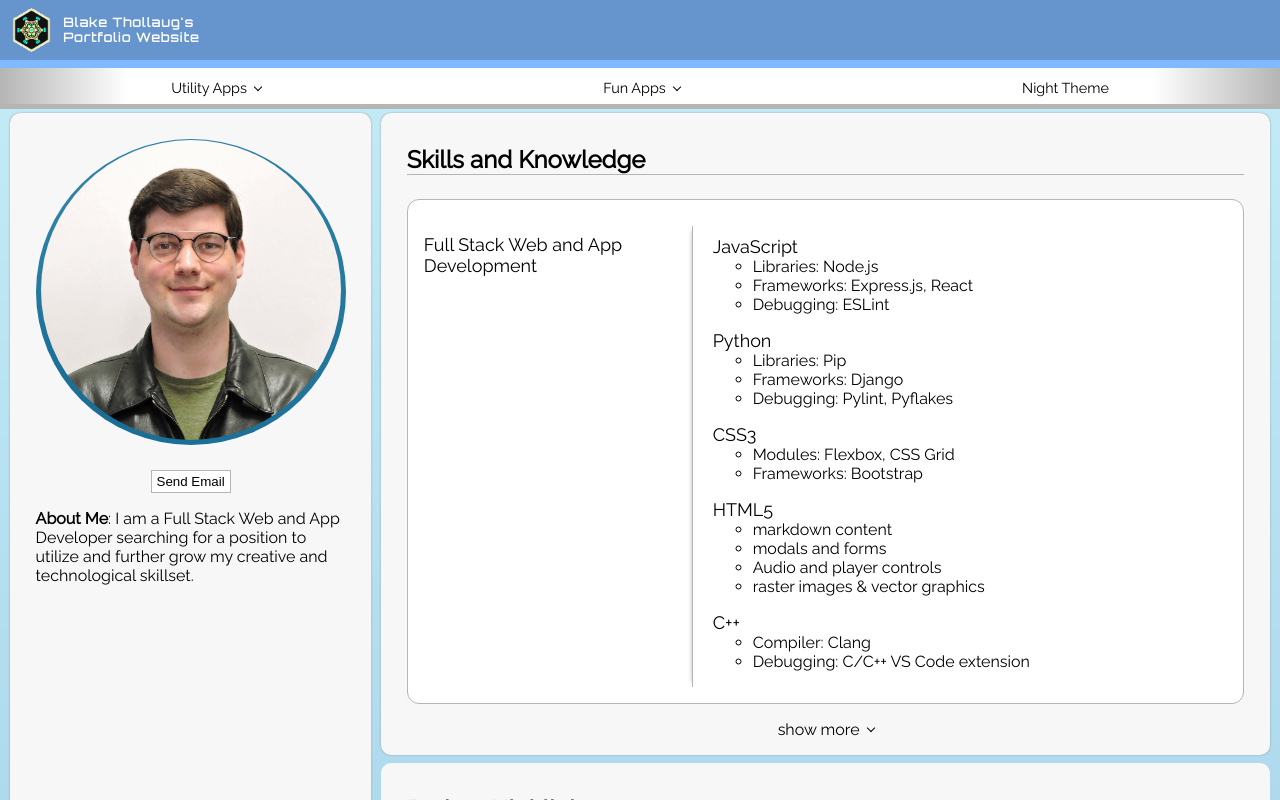
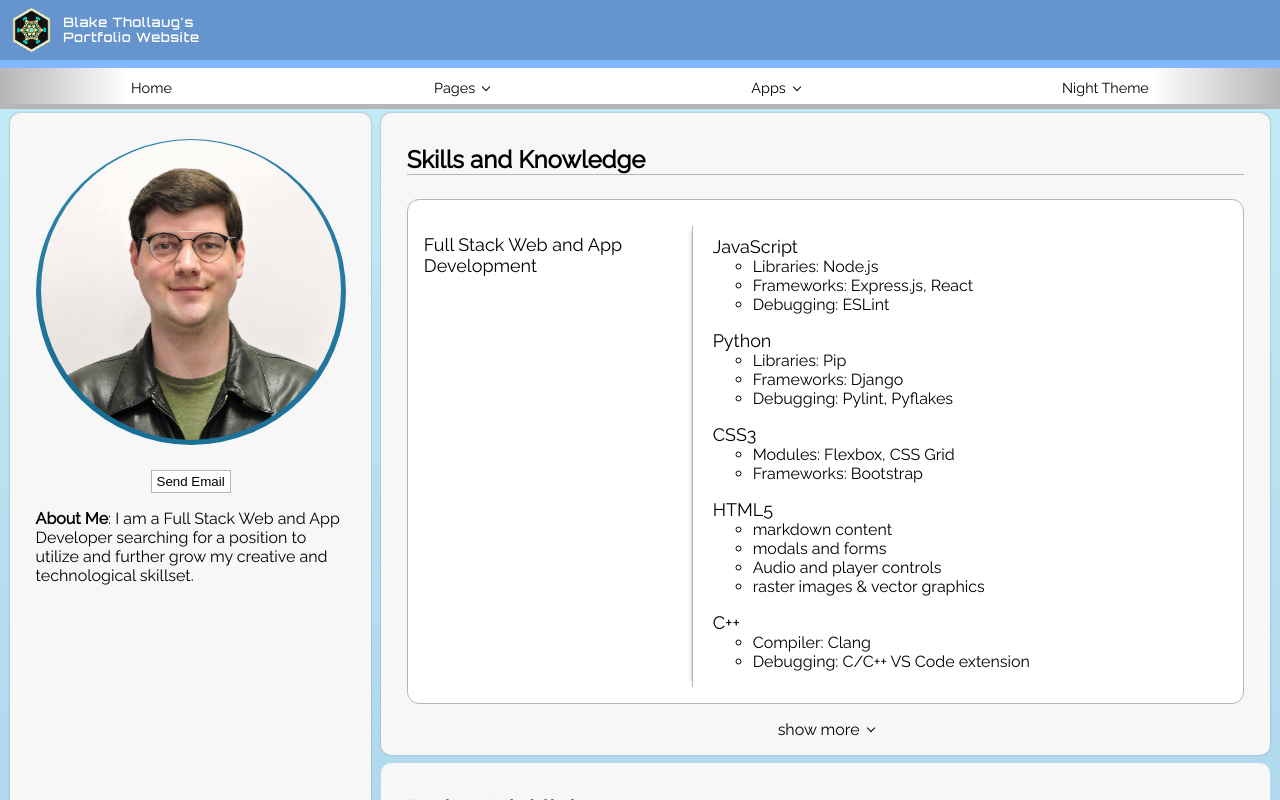
Before and after one commit to bthol/Portfolio-Frontend, a React (Create React App) app: page / in a window 1280 px wide. Shown: the top 800 px of the page. Built offline with nearby package versions, Linux system fonts and the light colour scheme; the HTML template or start-up script is replaced by a standard one.

Commit message:
nav setup for page test

```diff
--- a/src/App.js
+++ b/src/App.js
@@ -28,8 +28,8 @@ function App() {
 
 
   const pageInfo = [
-    {name: "HomePage"},
-    {name: "TemplatePage"},
+    "HomePage",
+    "TemplatePage",
   ];
 
   const [page, setPage] = useState(1);
--- /dev/null
+++ b/src/JSmodules/NavData.js
@@ -0,0 +1,23 @@
+const NavData = [
+    {
+        name: "Pages",
+        links: <div className="nav-menu-style">
+            <a href="">Template Page</a>
+        </div>,
+    },
+    {
+        name: "Apps",
+        links: <div className="nav-menu-style">
+            <a href="https://bthol.github.io/Space-Battle/" target="_blank" className="link-desat">Space Battle</a>
+            <a href="https://bthol.github.io/Magic-8-Ball/" target="_blank" className="link-desat">Magic 8 Ball</a>
+            <a href="https://bthol.github.io/Retro-Toe/" target="_blank" className="link-desat">Retro Toe</a>
+            <a href="https://bthol.github.io/holiday-tree/" target="_blank" className="link-desat">Holiday Tree</a>
+            <a onClick={(e) => {
+                e.preventDefault();
+                alert("Feature still in development");
+            }} href="" target="_blank" className="link-desat">Calculo</a>
+        </div>,
+    },
+];
+
+export { NavData }
--- a/src/Pages/TemplatePage.jsx
+++ b/src/Pages/TemplatePage.jsx
@@ -1,6 +1,6 @@
 import React, { useState, useEffect } from 'react';
-import { Header } from '../Template/Header';
-import { Footer } from '../Template/Footer';
+import { Header } from '../Templates/Header';
+import { Footer } from '../Templates/Footer';
 import { Timeout } from '../Modals/Timeout';
 
 const TemplatePage = (props) => {
--- a/src/Template/Header.jsx
+++ b/src/Templates/Header.jsx
@@ -2,6 +2,7 @@ import React from 'react';
 import { useState } from 'react';
 import { AugiumIcon } from '../Images/AugiumIcon';
 import { NavButton } from '../NavButton/NavButton';
+import { NavData as navData } from '../JSmodules/NavData';
 
 const Header = (props) => {
     // TRACKLENGTH BAR LOGIC
@@ -75,50 +76,12 @@ const Header = (props) => {
         }
     }
 
-    // 3
-    const [drop3, setDrop3] = useState("menu-close");
-    const [navState3, setNavState3] = useState(false);
-    const toggleNavState3 = () => {
-        setNavState3(!navState2);
-        menuDisplay3();
-    }
-    const menuDisplay3 = () => {
-        if (!navState2) {
-        setDrop3("menu-open");
-        } else {
-        setDrop3("menu-close");
-        }
-    }
-
     const initNav = () => {
         setNavState1(false);
         setDrop1("menu-close");
         setNavState2(false);
         setDrop2("menu-close");
-        setNavState3(false);
-        setDrop3("menu-close");
     }
-
-    // NAV PROPS
-    const navData = [
-        {
-            name: "Utility Apps",
-            links: <div className="nav-menu-style">
-                <a onClick={(e) => {
-                    props.featureAlertFunct(e);
-                }} href="" target="_blank" className="link-desat">Calculo</a>
-            </div>,
-        },
-        {
-            name: "Fun Apps",
-            links: <div className="nav-menu-style">
-                <a href="https://bthol.github.io/Space-Battle/" target="_blank" className="link-desat">Space Battle</a>
-                <a href="https://bthol.github.io/Magic-8-Ball/" target="_blank" className="link-desat">Magic 8 Ball</a>
-                <a href="https://bthol.github.io/Retro-Toe/" target="_blank" className="link-desat">Retro Toe</a>
-                <a href="https://bthol.github.io/holiday-tree/" target="_blank" className="link-desat">Holiday Tree</a>
-            </div>,
-        },
-    ];
 
     return (
         <header className="app-header">
@@ -128,6 +91,11 @@ const Header = (props) => {
             </div>
             <nav className="app-nav">
             <div className="flex-around">
+                <div className="home-button">
+                    <button className="nav-buttons link-desat" onClick={(e) => {
+                        e.preventDefault();
+                    }}>Home</button>
+                </div>
                 <NavButton
                 name={navData[0].name}
                 links={navData[0].links}
```
Also changed, not shown: src/Pages/HomePage.jsx (+7 -7 lines), src/JSmodules/ContentProps.js (renamed from src/PropsModule/ContentProps.js), src/Templates/Footer.jsx (renamed from src/Template/Footer.jsx), src/Templates/Section1.jsx (renamed from src/Template/Section1.jsx), src/Templates/Section2.jsx (renamed from src/Template/Section2.jsx), src/Templates/Section3.jsx (renamed from src/Template/Section3.jsx), src/Templates/Section4.jsx (renamed from src/Template/Section4.jsx).
